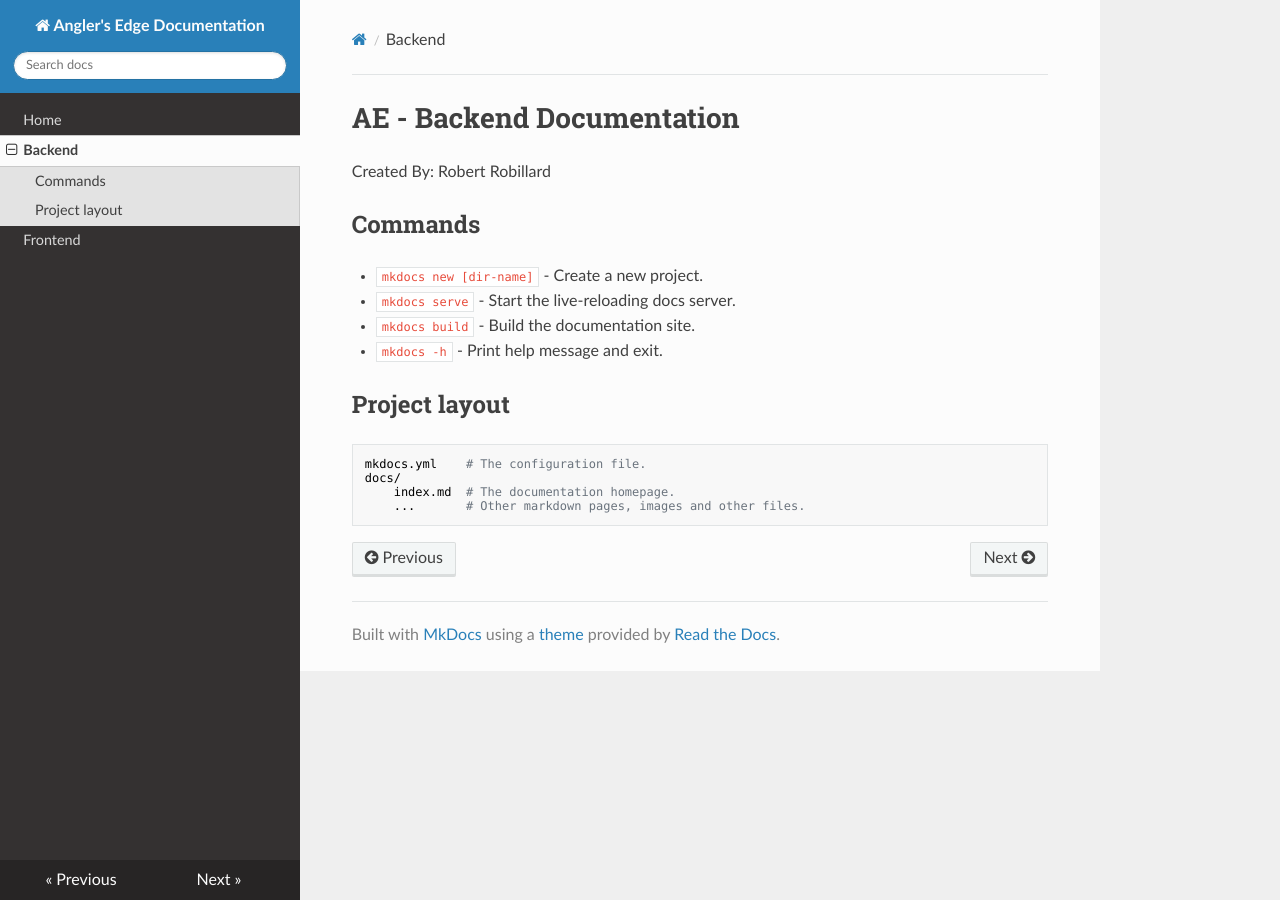
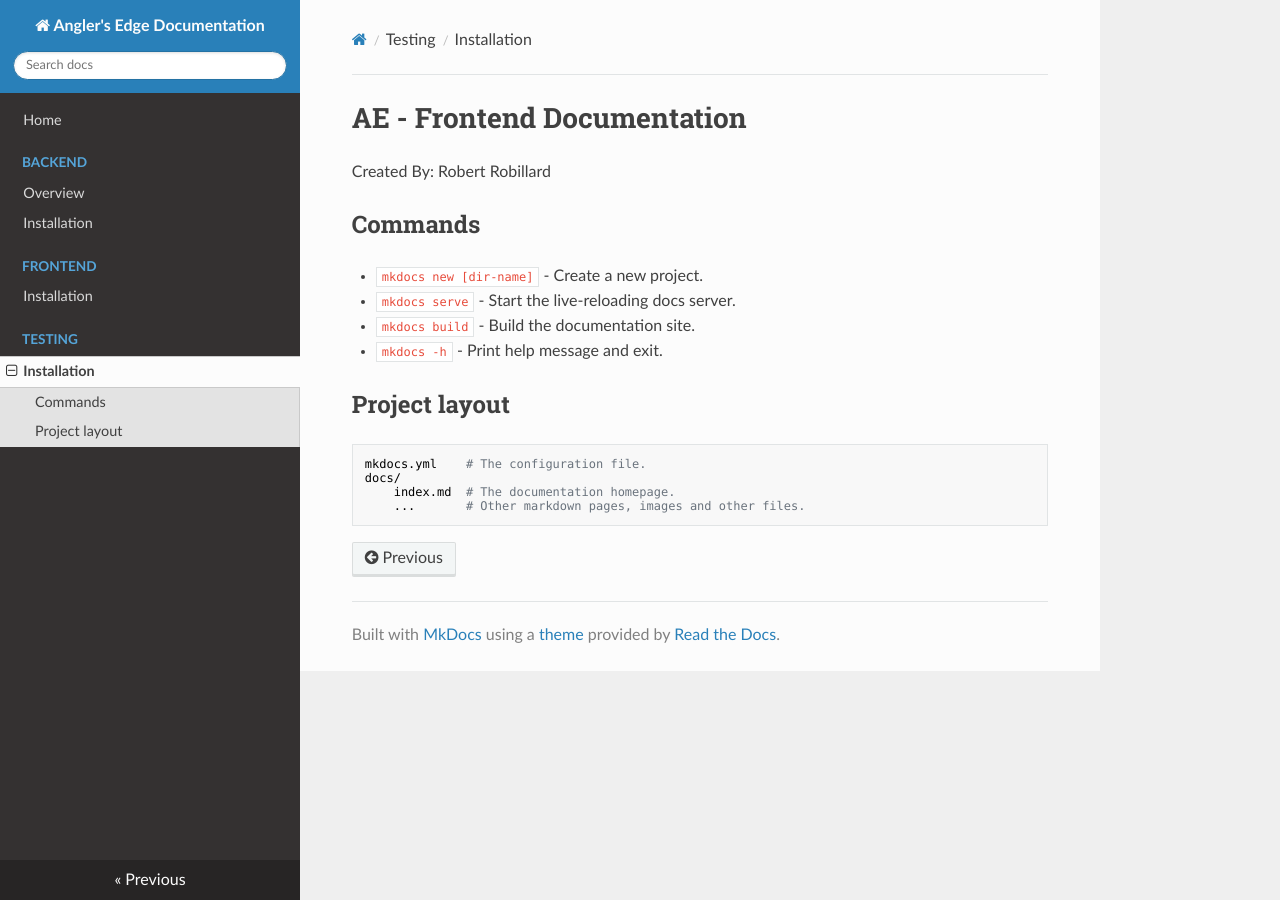
Before and after one commit to BobbyRobillard/AnglersEdge, an MkDocs documentation site: the page built from documentation/docs/testing/testing.md, in a window 1280 px wide. Built offline with MkDocs 1.6.1, drawn with Linux system fonts in a browser that asks for light colours; nearby versions of some CDN libraries.

```diff
--- a/documentation/docs/backend.md
+++ b/documentation/docs/testing/testing.md
@@ -1,4 +1,4 @@
-# AE - Backend Documentation
+# AE - Frontend Documentation
 
 Created By: Robert Robillard
 
--- a/documentation/mkdocs.yml
+++ b/documentation/mkdocs.yml
@@ -1,6 +1,11 @@
 site_name: Angler's Edge Documentation
 nav:
   - Home: index.md
-  - Backend: backend.md
-  - Frontend: frontend.md
+  - Backend:
+    - Overview: backend/overview.md
+    - Installation: backend/installation.md
+  - Frontend:
+    - Installation: frontend/installation.md
+  - Testing:
+    - Installation: testing/testing.md
 theme: readthedocs
```
Also changed, not shown: documentation/docs/backend/installation.md (added, +28 -0 lines), documentation/docs/backend/overview.md (added, +11 -0 lines), documentation/docs/temp.md (deleted, +0 -22 lines), documentation/docs/frontend/installation.md (renamed from documentation/docs/frontend.md), 4 other files.
